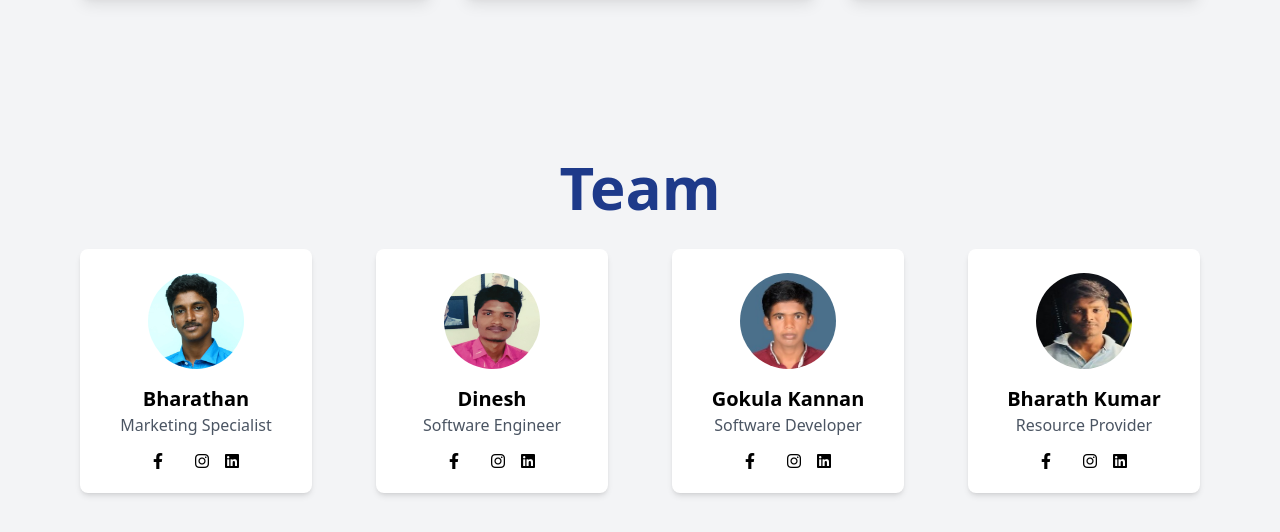
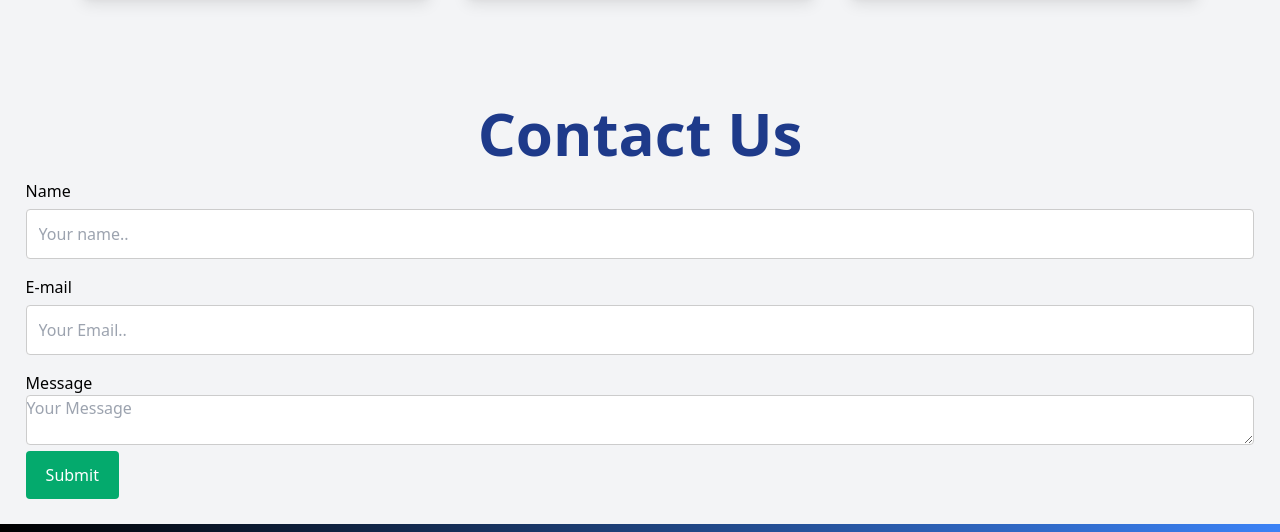
Before and after one commit to gokulakannanv04/televeinv2, a plain HTML site: page index.html in a window 1280 px wide. Shown: the part 2443-2975 px from the top of the page. Drawn offline with nearby package versions, Linux system fonts and the light colour scheme.

Commit message:
Update index.html

```diff
--- a/index.html
+++ b/index.html
@@ -300,7 +300,7 @@ input[type=submit]:hover {
     <!-- </div> -->
 
       <!-- Services Section -->
-      <section id="team" class="pt-20 ">
+<!--       <section id="team" class="pt-20 ">
         <div class=" mx-auto px-4 md:px-12 ">
             <h2 class="text-6xl  font-semibold mb-4 text-center text-blue-900">Team</h2>
     <div class="container mx-auto px-4">
@@ -350,11 +350,11 @@ input[type=submit]:hover {
           <a href="https://www.linkedin.com/in/bharathkumar-duraisamy-4b5491230" class="fab fa-linkedin" target="_blank"></a>
         </div>
     </div>
-          <!-- Repeat the above block for other team members -->
+
       </div>
   </div>
         </div>
-      </section>
+      </section> -->
       <section id="contact"  class="pt-20 ">
         <div class="container">
 
```
